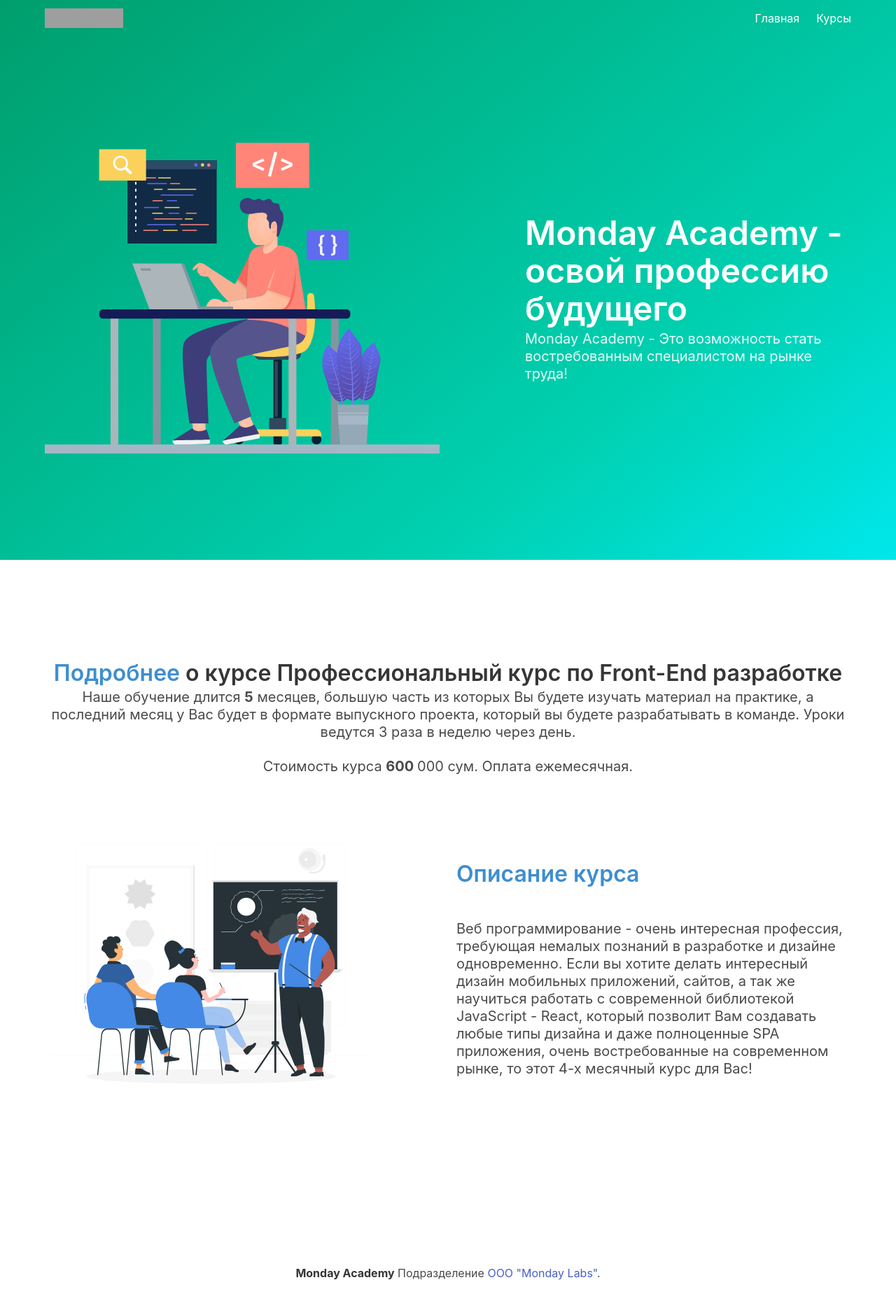
After one commit to WebDeveloperM/django.project-1, a Django app: page /about_detail/1 in a window 1280 px wide. The commit adds this page. Shown: the whole page at 70% size. Run offline with Django 3.2, Linux system fonts and the light colour scheme; data comes from the database, SQL or seed files in the repository; both versions use the stored data as it was after the commit; grey boxes are pictures that could not be loaded.

Commit message:
2
second comment

```diff
--- a/news/admin.py
+++ b/news/admin.py
@@ -1,8 +1,7 @@
 from django.contrib import admin
 
-from news.models import Course, News
+from news.models import Course
 
 # Register your models here.
 
 admin.site.register(Course)
-admin.site.register(News)
--- a/news/models.py
+++ b/news/models.py
@@ -10,11 +10,3 @@
 
     def __str__(self):
         return self.name
-
-
-class News(models.Model):
-    title = models.CharField(max_length=250)
-    tarif = models.TextField()
-
-    def __str__(self):
-        return self.title
--- a/news/urls.py
+++ b/news/urls.py
@@ -1,7 +1,8 @@
-from unicodedata import name
+
 from django.urls import path
-from news.views import home
+from news.views import home, about_detail
 
 urlpatterns = [
     path('', home, name='home'),
+    path('about_detail/<int:pk>', about_detail, name="about_detail")
 ]
--- a/news/views.py
+++ b/news/views.py
@@ -5,6 +5,13 @@
 # Create your views here.
 
 
+# home funksiyasi
+
 def home(request):
     courses = Course.objects.all()
     return render(request, 'home.html', {'kurslar': courses})
+
+# about_detail funksiyasi
+def about_detail(request, pk):
+    course = Course.objects.get(pk=pk)
+    return render(request, 'about_detail.html', {'course': course})
--- /dev/null
+++ b/templates/about_detail.html
@@ -0,0 +1,28 @@
+{% extends 'base.html' %}
+{% load static %}
+{% block content %}
+    <section id="topics" class="section is-medium grey-bg">
+        <div class="container">
+            <div class="has-text-centered">
+                <h2 class="title"><span class="has-text-info">Подробнее</span> о курсе {{ course.name }}</h2>
+                <p class="subtitle">Наше обучение длится <b>{{ course.davomiyligi }}</b> месяцев,
+                    большую часть из которых Вы будете изучать материал на практике, а последний месяц у Вас будет в
+                    формате
+                    выпускного проекта, который вы будете разрабатывать в команде. Уроки ведутся 3 раза в неделю через
+                    день.</p>
+                <p class="subtitle">Стоимость курса <b>{{ course.narx }} </b> 000 сум. Оплата ежемесячная.</p><br>
+            </div>
+            <div class="columns is-vcentered topic">
+                <div class="column is-5">
+                    <img src="{% static 'images/lesson.svg' %}" alt="">
+                </div>
+                <div class="column is-offset-1">
+                    <h1 class="title is-3 has-text-info">
+                        Описание курса
+                    </h1><br>
+                    <h2 class="subtitle">{{ course.tarif }}</h2>
+                </div>
+            </div>
+        </div>
+    </section>
+{% endblock %}
--- a/templates/home.html
+++ b/templates/home.html
@@ -19,7 +19,7 @@
                         <div class="card-content">
                             <div class="media">
                                 <div class="media-content has-text-centered">
-                                    <p class="title is-4">{{ course.name }}</p>
+                                    <a href="{% url 'about_detail' course.id %}"><p class="title is-4">{{ course.name }}</p></a>
                                 </div>
                             </div>
                             <div class="content">{{ course.tarif }}</div>
```
Also changed, not shown: db.sqlite3, 1 other file.
